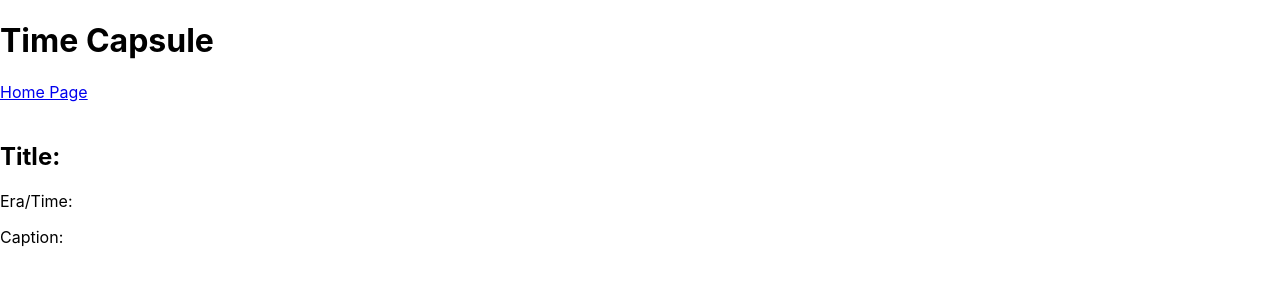
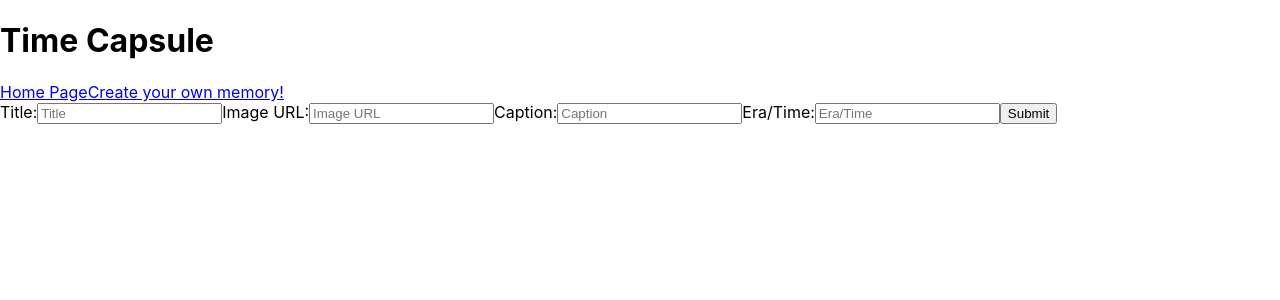
Before and after one commit to Kid-Then-Kid-Now/front-end, a React (Create React App) app: page /submit in a window 1280 px wide. Shown: the top 300 px of the page. Built offline with nearby package versions, Linux system fonts and the light colour scheme; no server answers.

Commit message:
Submit is working

```diff
--- a/package.json
+++ b/package.json
@@ -6,6 +6,7 @@
     "@testing-library/jest-dom": "^5.11.6",
     "@testing-library/react": "^11.1.2",
     "@testing-library/user-event": "^12.2.2",
+    "axios": "^0.21.0",
     "react": "^17.0.1",
     "react-dom": "^17.0.1",
     "react-router-dom": "^5.2.0",
--- a/src/components/App/App.js
+++ b/src/components/App/App.js
@@ -5,20 +5,21 @@ import GalleryTitles from '../GalleryTitles/GalleryTitles';
 import Submit from '../Submit/Submit';
 import GalleryDetail from '../GalleryDetail/GalleryDetail';
 
-const App = () => {
+const App = (props) => {
 	return (
 		<div className='App'>
 			<Header />
 			<main>
 				<Switch>
 					<Route path='/' exact component={GalleryTitles} />
+					<Route path='/submit' exact component={Submit} />
+
 					<Route
 						path='/:id'
 						render={(routerProps) => {
 							return <GalleryDetail match={routerProps.match} />;
 						}}
 					/>
-					<Route path='/submit' exact component={Submit} />
 				</Switch>
 			</main>
 		</div>
--- a/src/components/GalleryDetail/GalleryDetail.js
+++ b/src/components/GalleryDetail/GalleryDetail.js
@@ -3,7 +3,7 @@
 import React, { useState, useEffect } from 'react';
 import './details.css';
 
-const galleryInfo = `http://localhost:5000/galleries/`;
+const galleryInfo = `http://localhost:5000/api/galleries/`;
 
 const GalleryDetail = ({ match }) => {
 	const [detail, setDetail] = useState('');
@@ -20,10 +20,10 @@ const GalleryDetail = ({ match }) => {
 					'There appears to be a problem with GalleryDetail.js. Is the file properly receiving the back-end information and correct routes?'
 				);
 			});
-	}, [match.params.id]);
+	}, []);
 
 	return (
-		<div className='info' key={detail.id}>
+		<div className='info'>
 			<img src={detail.imgUrl} alt='' />
 			<h2>Title: {detail.title}</h2>
 			<p>Era/Time: {detail.eraTime}</p>
--- a/src/components/GalleryTitles/GalleryTitles.js
+++ b/src/components/GalleryTitles/GalleryTitles.js
@@ -3,11 +3,11 @@
 import React, { useState, useEffect } from 'react';
 import { Link } from 'react-router-dom';
 import './gallerydetail.css';
-import Submit from '../Submit/Submit'
+import Submit from '../Submit/Submit';
 
-const GalleryDetails = () => {
+const GalleryTitles = () => {
 	const [gallery, setGallery] = useState([]);
-	const nostalgia = 'http://localhost:5000/api/gallerytitles';
+	const nostalgia = 'http://localhost:5000/api/galleries';
 
 	useEffect(() => {
 		fetch(nostalgia)
@@ -18,20 +18,19 @@ const GalleryDetails = () => {
 			.catch((err) => {
 				return 'There appears to be a file with Details.js. Is the API or JSON connected properly?';
 			});
-	});
+	}, []);
 
 	return (
 		<div>
 			{gallery.map((gallery) => {
 				return (
-					<Link to={`/${gallery.id}`}>
+					<Link to={`/${gallery._id}`} key={gallery._id}>
 						<div className='card'>{gallery.title}</div>
 					</Link>
 				);
 			})}
-			<Submit/>
 		</div>
 	);
 };
 
-export default GalleryDetails;
+export default GalleryTitles;
--- a/src/components/Header/Header.js
+++ b/src/components/Header/Header.js
@@ -8,6 +8,7 @@ const Header = () => {
             <h1>Time Capsule</h1>
             <nav>
                 <Link to='/'>Home Page</Link>
+                <Link to='/submit'>Create your own memory!</Link>
             </nav>
         </div>
     );
--- a/src/components/Submit/Submit.js
+++ b/src/components/Submit/Submit.js
@@ -1,43 +1,79 @@
 import React, { useState } from 'react';
+import axios from 'axios';
+import { Redirect } from 'react-router-dom';
 
-const Submit = () => {
+const Submit = (props) => {
 	const [gallery, setGallery] = useState({
 		title: '',
 		imgUrl: '',
 		caption: '',
 		eraTime: '',
 	});
+	// const [redirect, setRedirect] = useState(false);
+	const [newId, setNewId] = useState(null);
+
+	const handleChange = (event) => {
+		event.persist();
+		setGallery({ ...gallery, [event.target.name]: event.target.value });
+	};
+
+	const handleSubmit = (event) => {
+		event.preventDefault();
+		const url = `http://localhost:5000/api/galleries/`;
+
+		axios
+			.post(url, gallery)
+			.then((res) => {
+				setNewId(res.data._id);
+				console.log(res);
+			})
+			// .then((res) => setRedirect(true));
+	};
+	// axios
+	// 	.post('/user', {
+	// 		firstName: 'Fred',
+	// 		lastName: 'Flintstone',
+	// 	})
+	// 	.then(function (response) {
+	// 		console.log(response);
+	// 	})
+	// 	.catch(function (error) {
+	// 		console.log(error);
+	// 	});
+	if (newId) {
+		return <Redirect to={`/${newId}`} />;
+	}
 	return (
 		<div>
-			<form>
-				<label for='title'>Title:</label>
+			<form onSubmit={handleSubmit} className='submit-form'>
+				<label htmlFor='title'>Title:</label>
 				<input
 					onChange={handleChange}
-					title='title'
+					name='title'
 					id='title'
 					value={gallery.title}
 					placeholder='Title'
 				/>
-				<label for='imgUrl'>Image URL:</label>
+				<label htmlFor='imgUrl'>Image URL:</label>
 				<input
 					onChange={handleChange}
-					title='imgUrl'
+					name='imgUrl'
 					id='imgUrl'
 					value={gallery.imgUrl}
 					placeholder='Image URL'
 				/>
-				<label for='caption'>Caption:</label>
+				<label htmlFor='caption'>Caption:</label>
 				<input
 					onChange={handleChange}
-					title='caption'
+					name='caption'
 					id='caption'
 					value={gallery.caption}
 					placeholder='Caption'
 				/>
-				<label for='eraTime'>Image URL:</label>
+				<label htmlFor='eraTime'>Era/Time:</label>
 				<input
 					onChange={handleChange}
-					title='eraTime'
+					name='eraTime'
 					id='eraTime'
 					value={gallery.eraTime}
 					placeholder='Era/Time'
```
Also changed, not shown: 1 other file (tests, documents, lock files or other folders).
